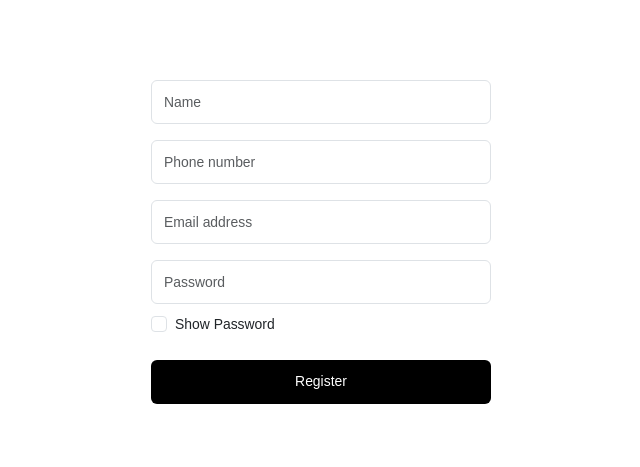
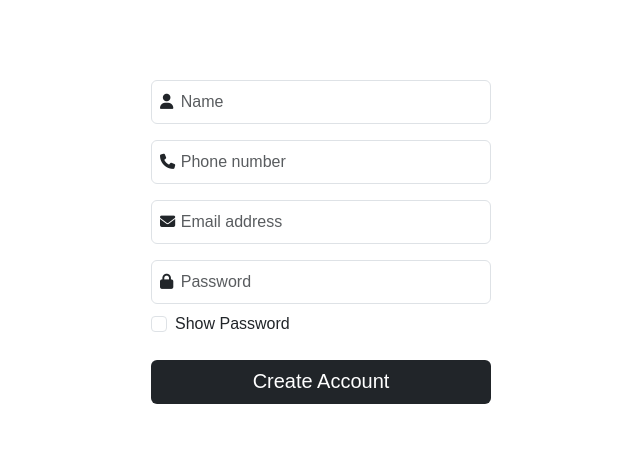
Before and after one commit to zaynierashik/legoempire, a PHP site: page /php/signin.html in a window 1280 px wide. Shown: the part 130-597 px from the top of the page, without its empty margins (319-959 px from the left). Run offline with PHP 8.4, Linux system fonts and the light colour scheme; some libraries are stand-ins or nearby versions; some web fonts are replaced.

Commit message:
New Commit

```diff
--- a/css/homepage.css
+++ b/css/homepage.css
@@ -53,21 +53,6 @@ html{
 .text-overlay h1{
     margin: 0;
     color: #000;
-}
-
-.homepage-register-container{
-    padding-top: 5vh;
-    padding-bottom: 5vh;
-}
-
-.homepage-register-container .form-control, .homepage-login-container .form-control,
-.homepage-register-container button, .homepage-login-container button{
-    font-size: 0.87rem;
-    height: 5.5vh;
-}
-
-.homepage-register-container .form-check-label, .homepage-login-container .form-check-label{
-    font-size: 0.87rem;
 }
 
 .login-btn{
@@ -173,6 +158,32 @@ html{
     pointer-events: auto;
 }
 
+.homepage-register-container{
+    padding-top: 5vh;
+    padding-bottom: 5vh;
+}
+
+.homepage-register-container .form-control, .homepage-login-container .form-control,
+.homepage-register-container button, .homepage-login-container button{
+    height: 5.5vh;
+}
+
+.input-wrapper{
+    position: relative;
+}
+
+.input-wrapper input{
+    padding-left: 2.25vw;
+}
+
+.input-wrapper i{
+    font-size: 0.95rem;
+    position: absolute;
+    top: 50%;
+    left: 0.7vw;
+    transform: translateY(-50%);
+}
+
 input[type=number]::-webkit-inner-spin-button,
 input[type=number]::-webkit-outer-spin-button{
     -webkit-appearance: none;
--- a/php/signin.html
+++ b/php/signin.html
@@ -17,22 +17,34 @@
 
     <nav class="navbar navbar-expand-lg mt-5">
         <div class="container d-flex justify-content-center">
-            <a class="navbar-brand" href="homepage.php">
+            <a class="navbar-brand" href="homepage.html">
                 <img src="../images/logo.png" alt="GadgetVerse" width="175">
             </a>
         </div>
     </nav>
 
-    <div class="background-color container mt-3">
+    <div class="container mt-3">
         <!-- Register Form -->
 
         <div class="container homepage-register-container col-md-4" id="register">
             <form action="" method="POST" class="form py-4">
                 <div>
-                    <input type="text" class="form-control mb-3" name="name" id="name" placeholder="Name" required>
-                    <input type="number" class="form-control mb-3" name="phone" id="phone" placeholder="Phone number" required>
-                    <input type="email" class="form-control mb-3" name="email" id="email" placeholder="Email address" required>
-                    <input type="password" class="form-control mb-2" name="password" id="password" placeholder="Password" pattern="(?=.*\d)(?=.*[a-z]).{7,}" title="Must contain at least one number and one lowercase letter, and at least 7 or more characters" required>
+                    <div class="input-wrapper">
+                        <input type="text" class="form-control mb-3" name="name" id="name" placeholder="Name" required>
+                        <i class="fa fa-user"></i>
+                    </div>
+                    <div class="input-wrapper">
+                        <input type="number" class="form-control mb-3" name="phone" id="phone" placeholder="Phone number" required>
+                        <i class="fa fa-phone"></i>
+                    </div>
+                    <div class="input-wrapper">
+                        <input type="email" class="form-control mb-3" name="email" id="email" placeholder="Email address" required>
+                        <i class="fa fa-envelope"></i>
+                    </div>
+                    <div class="input-wrapper">
+                        <input type="password" class="form-control mb-2" name="password" id="password" placeholder="Password" pattern="(?=.*\d)(?=.*[a-z]).{7,}" title="Must contain at least one number and one lowercase letter, and at least 7 or more characters" required>
+                        <i class="fa fa-lock"></i>
+                    </div>
                 </div>
 
                 <div class="form-check mb-4">
@@ -41,7 +53,7 @@
                 </div>
 
                 <div class="d-grid">
-                    <button type="submit" class="btn btn-primary" name="register-submit" id="register-submit" value="Register" style="background-color: black; border: none;">Register</button>
+                    <button type="submit" class="btn text-bg-dark fs-5 pt-1" name="register-submit" id="register-submit" value="Register" style="border: none;">Create Account</button>
                 </div>
             </form>
         </div>
```
